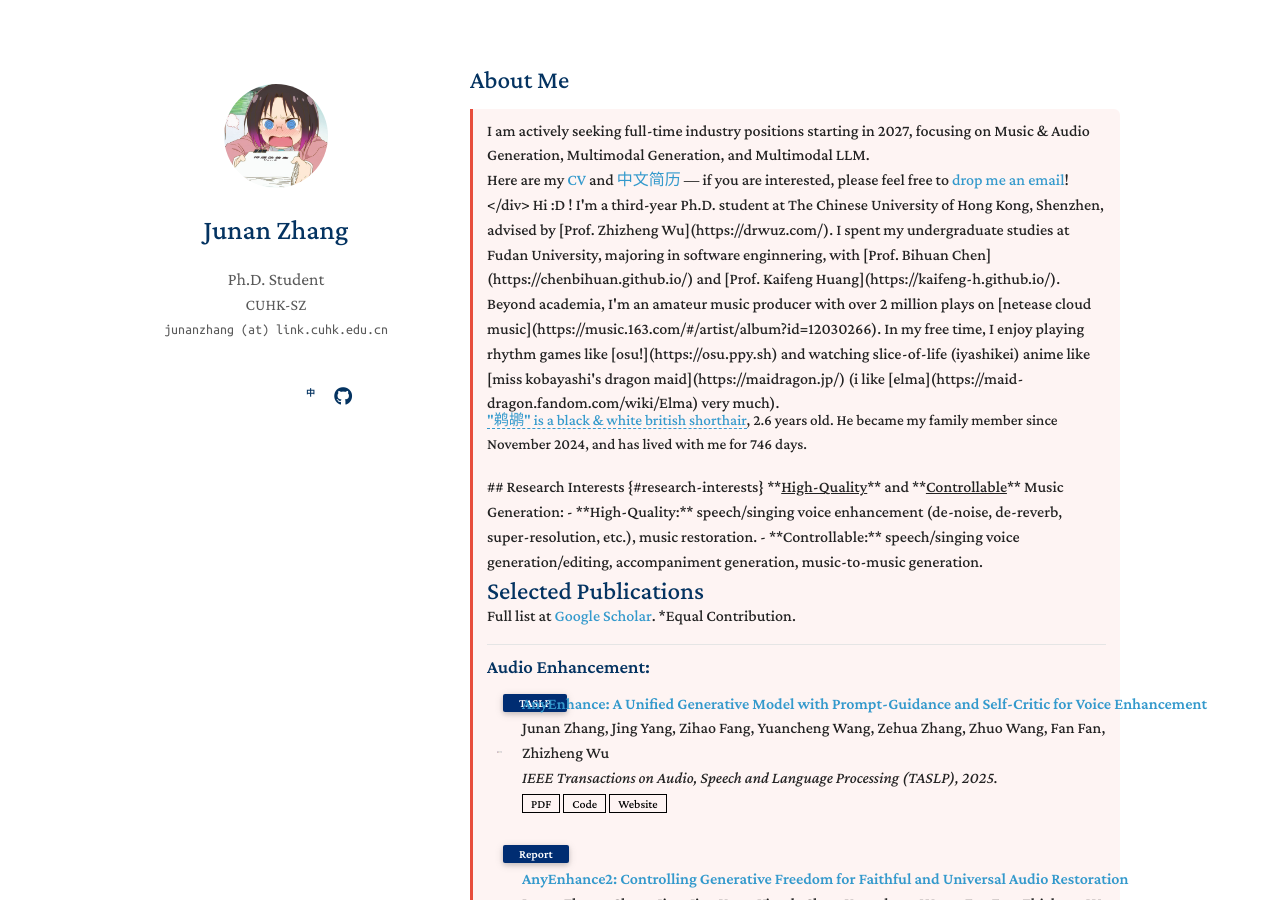
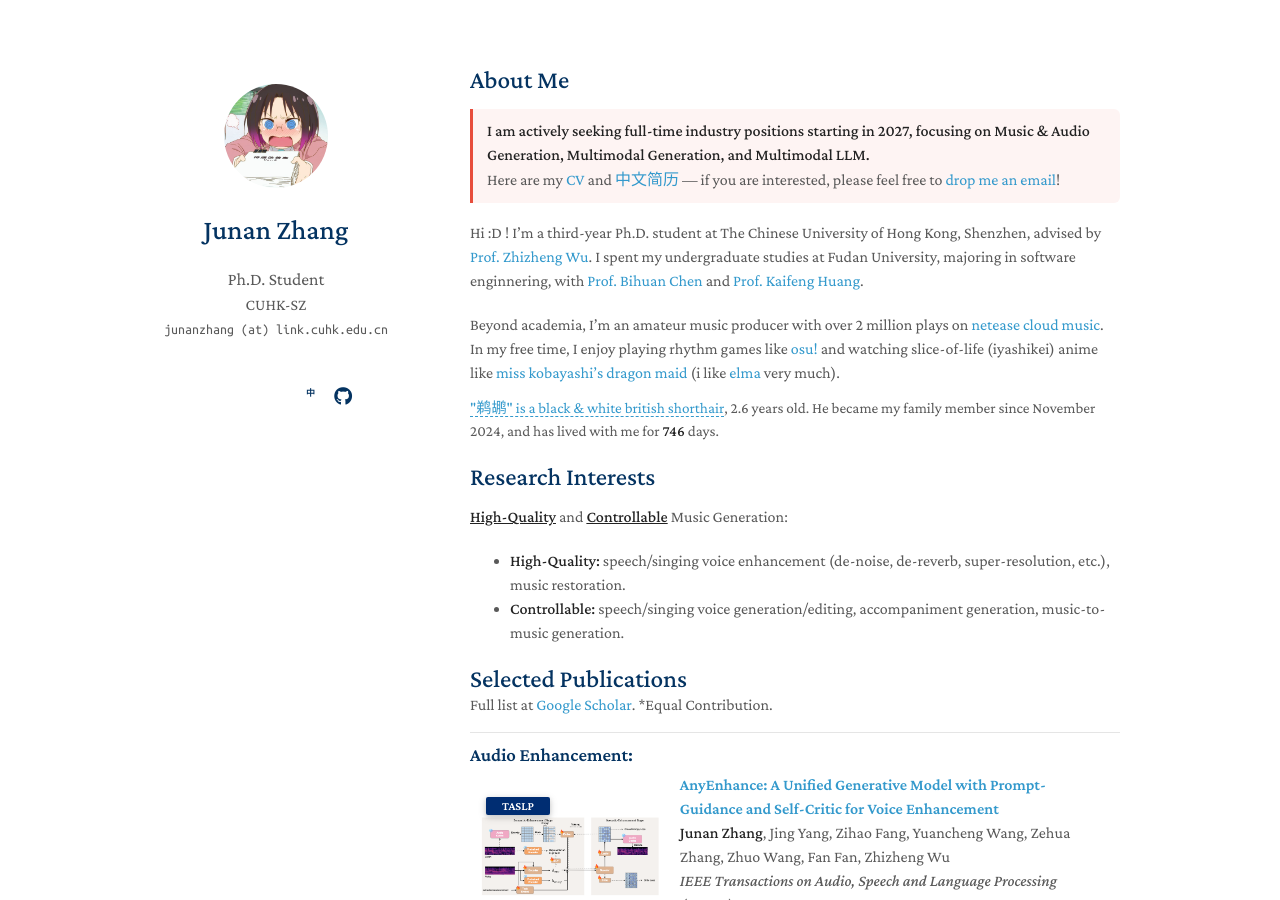
Before and after one commit to viewfinder-annn/viewfinder-annn.github.io, a Jekyll site: the page built from index.md, in a window 1280 px wide and 900 px high. Built offline with Jekyll 4.4.1, drawn with Linux system fonts in a browser that asks for light colours; a style sheet for code colours, icons or effects is not loaded; some of the changed text lies outside the part shown.

Commit message:
fix unclosed strong tag

```diff
--- a/index.md
+++ b/index.md
@@ -5,7 +5,7 @@ layout: homepage
 ## About Me {#about-me}
 
 <div class="job-notice">
-  <strong>I am actively seeking full-time industry positions starting in 2027, focusing on Music &amp; Audio Generation, Multimodal Generation, and Multimodal LLM.<br>
+  <strong>I am actively seeking full-time industry positions starting in 2027, focusing on Music &amp; Audio Generation, Multimodal Generation, and Multimodal LLM.</strong><br>
   Here are my <a href="./assets/files/cv_junanzhang.pdf" target="_blank" rel="noopener">CV</a> and <a href="./assets/files/cv_junanzhang_zh.pdf" target="_blank" rel="noopener">中文简历</a> — if you are interested, please feel free to <a href="mailto:junanzhang@link.cuhk.edu.cn">drop me an email</a>!
 </div>
 
```
